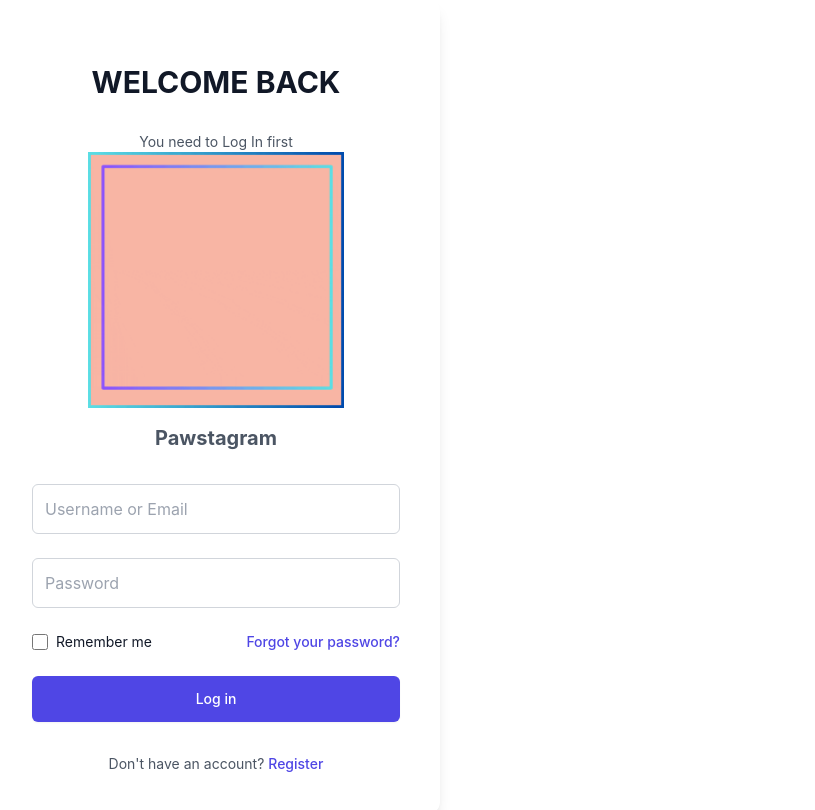
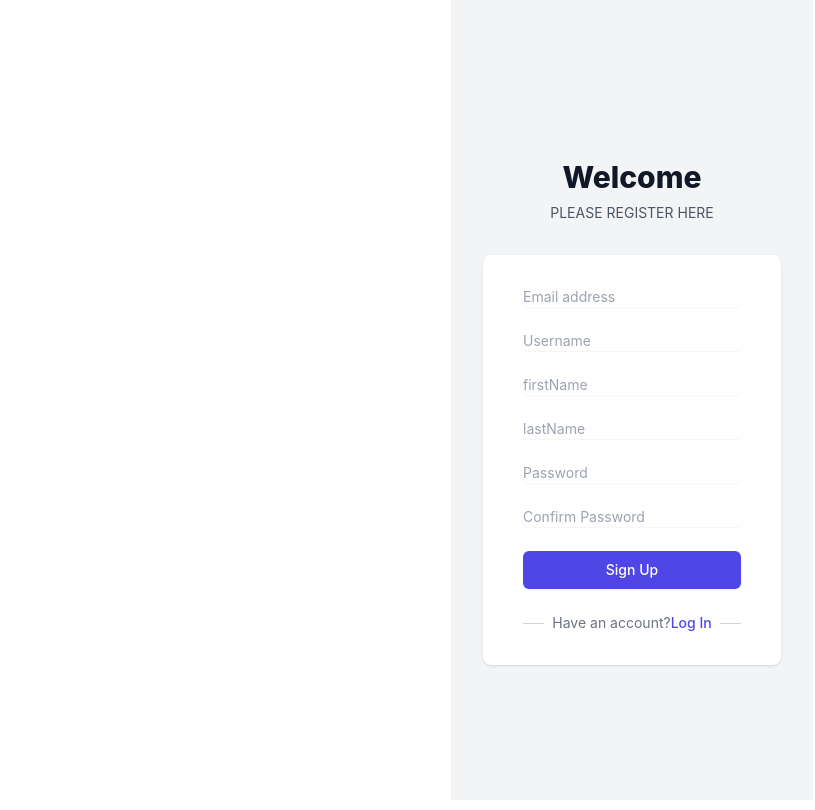
Before and after one commit to dmc103/Pawstagram, a React (Vite) app in the folder pawstagram-app/: page /register in a window 1280 px wide. Shown: the top 810 px of the page, without its empty margins (8-823 px from the left). Built offline with nearby package versions, Linux system fonts and the light colour scheme.

Commit message:
creating Register page

```diff
--- a/pawstagram-app/package.json
+++ b/pawstagram-app/package.json
@@ -12,6 +12,7 @@
   },
   "dependencies": {
     "autoprefixer": "^10.4.16",
+    "axios": "^1.6.5",
     "bcrypt": "^5.1.1",
     "cookie-parser": "^1.4.6",
     "cors": "^2.8.5",
@@ -24,7 +25,8 @@
     "postcss": "^8.4.32",
     "prop-types": "^15.8.1",
     "react": "^18.2.0",
-    "react-dom": "^18.2.0"
+    "react-dom": "^18.2.0",
+    "react-router-dom": "^6.21.1"
   },
   "devDependencies": {
     "@types/react": "^18.2.43",
--- a/pawstagram-app/src/App.jsx
+++ b/pawstagram-app/src/App.jsx
@@ -1,4 +1,5 @@
-
+import { BrowserRouter as Router, Routes, Route, Navigate } from 'react-router-dom';
+import RegisterPage from './components/RegisterPage';
 import LoginForm from '/src/components/LoginForm';
 
 
@@ -10,11 +11,19 @@ function App () {
   };
 
   return (
-      <div className="min-h-screen flex items-center justify-center bg-white">
-
-      <LoginForm onLoginSuccess={handleLoginSuccess} />
-      </div>
+    <Router>
+      <Routes>
+        <Route path="/" element={<Navigate replace to="/login" />} />
+        <Route path="/login" element={<LoginForm onLoginSuccess={handleLoginSuccess} />} />
+        <Route path="/register" element={<RegisterPage />} />
+      </Routes>
+    </Router>
   );
 }
 
+
 export default App;
+
+
+
+//the Redirect component is no longer used (react-router-dom V6). Instead, you perform redirects using the useNavigate hook or by returning a <Navigate> component from your component.
--- a/pawstagram-app/src/components/LoginForm.jsx
+++ b/pawstagram-app/src/components/LoginForm.jsx
@@ -1,4 +1,6 @@
 import { useState } from 'react';
+import { Link } from 'react-router-dom';
+import axios from 'axios';
 import PropTypes from 'prop-types';
 import logo from '../assets/pawstagram_logo.gif';
 
@@ -11,20 +13,14 @@ function LoginForm({ onLoginSuccess }){
     const handleSubmit = async (event) => {
         event.preventDefault();
         try {
-          const response = await fetch('/api/auth/login', {
-            method: 'POST',
-            headers: {
-              'Content-Type': 'application/json',
-            },
-            body: JSON.stringify({
+          const response = await axios.post('/api/auth/login', {
               email,
               password,
-            }),
+            });
 
-          });
-          const data = await response.json();
+          const data = response.data;
 
-          if (response.ok) {
+          if (response.status === 200) {
 
             //storing the token in local storage
             localStorage.setItem('authToken', data.authToken);
@@ -33,14 +29,20 @@ function LoginForm({ onLoginSuccess }){
           }else {
             // handle error
             //we can also show the error message to the user by using alert instead of console.log
-            console.log(data.message);
+            alert(data.message);
           }
 
-        }catch (error) {
-          console.log('Error during login process:', error);
+        } catch (error) {
+          if (error.response) {
+          console.log('Login error :', error.response.data);
+          alert(error.response.data.message);
+          } else {
+            console.log('Error during login process :', error.message);
+            alert('An error occurred during login, please try again');
         }
 
-      };
+      }
+    }
 
   return (
     <div className="min-h-screen flex items-center justify-center bg-white">
@@ -54,6 +56,7 @@ function LoginForm({ onLoginSuccess }){
             You need to Log In first
           </p>
           <div>
+          <br/>
           <img src={logo} alt="Pawstagram logo" className="mx-auto w-32 sm:w-48 md:w-56 lg:w-64 h-auto"/>
 
           <h1 className="text-xl font-bold my-4 text-gray-600">Pawstagram</h1>
@@ -66,7 +69,7 @@ function LoginForm({ onLoginSuccess }){
             type="email"
             name="email"
             className="w-full p-3 border border-gray-300 rounded-md"
-            placeholder="Username or Email"
+            placeholder="Email"
             value={email}
             onChange={(e) => setEmail(e.target.value)}
             required
@@ -107,9 +110,7 @@ function LoginForm({ onLoginSuccess }){
         <div className="text-center">
           <p className="mt-2 text-sm text-gray-600">
           Don&apos;t have an account?{' '}
-            <a href="#" className="font-medium text-indigo-600 hover:text-indigo-500">
-              Register
-            </a>
+          <Link to="/register" className="font-medium text-indigo-600 hover:text-indigo-500">Register</Link>
           </p>
         </div>
       </div>
@@ -118,6 +119,8 @@ function LoginForm({ onLoginSuccess }){
   );
 }
 
+
+
 //props validation
 LoginForm.propTypes = {
   onLoginSuccess: PropTypes.func.isRequired,
--- /dev/null
+++ b/pawstagram-app/src/components/RegisterPage.jsx
@@ -0,0 +1,159 @@
+import axios from 'axios';
+import { useState } from 'react';
+import { Link } from 'react-router-dom';
+
+function RegisterPage() {
+    const [ email, setEmail ] = useState('');
+    const [ userName, setUserName ] = useState('');
+    const [ firstName, setFirstName ] = useState('');
+    const [ lastName, setLastName ] = useState('');
+    const [ password, setPassword ] = useState('');
+    const [ confirmPassword, setConfirmPassword ] = useState ('')
+
+
+    const handleSubmit = async(event) => {
+        event.preventDefault();
+
+        if (password !== confirmPassword) {
+            alert("Passwords don't match, try again");
+            return;
+        }
+
+        axios.post('/register', {
+            email,
+            userName,
+            firstName,
+            lastName,
+            password,
+            confirmPassword
+        })
+        .then((response) => {
+            console.log(response.data);
+            //will refer the user later to their account page
+            //still to build the account page
+            //be-right-back.... :)
+
+        })
+
+
+        .catch((err) => {
+            console.log(err);
+        })
+    };
+
+
+
+
+  return (
+    <div className="min-h-screen flex items-center justify-center bg-white">
+    <div className="min-h-screen bg-gray-100 flex flex-col justify-center py-12 sm:px-6 lg:px-8">
+      <div className="sm:mx-auto sm:w-full sm:max-w-md">
+        <h2 className="mt-6 text-center text-3xl font-extrabold text-gray-900">
+          Welcome
+        </h2>
+        <p className="mt-2 text-center text-sm text-gray-600">
+          PLEASE REGISTER HERE
+        </p>
+      </div>
+
+      <div className="mt-8 sm:mx-auto sm:w-full sm:max-w-md">
+        <div className="bg-white py-8 px-4 shadow sm:rounded-lg sm:px-10">
+          <form className="space-y-6" onSubmit={handleSubmit}>
+            <input
+              type="email"
+              name="email"
+              id="email"
+              className="block w-full shadow-sm sm:text-sm border-gray-300 rounded-md"
+              placeholder="Email address"
+              value={email}
+              onChange={(e) => setEmail(e.target.value)}
+              required
+            />
+
+            <input
+              type="username"
+              name="username"
+              id="username"
+              className="block w-full shadow-sm sm:text-sm border-gray-300 rounded-md"
+              placeholder="Username"
+              value={userName}
+              onChange={(e) => setUserName(e.target.value)}
+              required
+            />
+
+            <input
+              type="firstname"
+              name="firstname"
+              id="firstname"
+              className="block w-full shadow-sm sm:text-sm border-gray-300 rounded-md"
+              placeholder="firstName"
+              value={firstName}
+              onChange={(e) => setFirstName(e.target.value)}
+              required
+            />
+
+            <input
+              type="lastname"
+              name="lastname"
+              id="lastname"
+              className="block w-full shadow-sm sm:text-sm border-gray-300 rounded-md"
+              placeholder="lastName"
+              value={lastName}
+              onChange={(e) => setLastName(e.target.value)}
+              required
+            />
+
+            <input
+              type="password"
+              name="password"
+              id="password"
+              className="block w-full shadow-sm sm:text-sm border-gray-300 rounded-md"
+              placeholder="Password"
+              value={password}
+              onChange={(e) => setPassword(e.target.value)}
+              required
+            />
+
+            <input
+              type="password"
+              name="confirmPassword"
+              id="confirmPassword"
+              className="block w-full shadow-sm sm:text-sm border-gray-300 rounded-md"
+              placeholder="Confirm Password"
+              value={confirmPassword}
+              onChange={(e) => setConfirmPassword(e.target.value)}
+              required
+            />
+
+
+            <div>
+              <button
+                type="submit"
+                className="w-full flex justify-center py-2 px-4 border border-transparent rounded-md shadow-sm text-sm font-medium text-white bg-indigo-600 hover:bg-indigo-700"
+              >
+                Sign Up
+              </button>
+            </div>
+          </form>
+          <div className="mt-6">
+            <div className="relative">
+              <div className="absolute inset-0 flex items-center">
+                <div className="w-full border-t border-gray-300"></div>
+              </div>
+              <div className="relative flex justify-center text-sm">
+                <span className="px-2 bg-white text-gray-500">
+                  Have an account?
+                  <Link to="/login" className="font-medium text-indigo-600 hover:text-indigo-500">Log In</Link>
+                </span>
+              </div>
+            </div>
+          </div>
+        </div>
+      </div>
+    </div>
+</div>
+
+  )
+}
+
+export default RegisterPage
--- a/pawstagram-app/src/index.css
+++ b/pawstagram-app/src/index.css
@@ -26,13 +26,7 @@ a:hover {
   color: #535bf2;
 }
 
-body {
-  margin: 0;
-  display: flex;
-  place-items: center;
-  min-width: 320px;
-  min-height: 100vh;
-}
+
 
 h1 {
   font-size: 3.2em;
```
Also changed, not shown: pawstagram-app/models/User.model.js (+18 -0 lines), pawstagram-app/routes/auth.routes.js (+12 -7 lines), pawstagram-app/src/components/Navbar.jsx (added), 1 other file (tests, documents, lock files or other folders).
